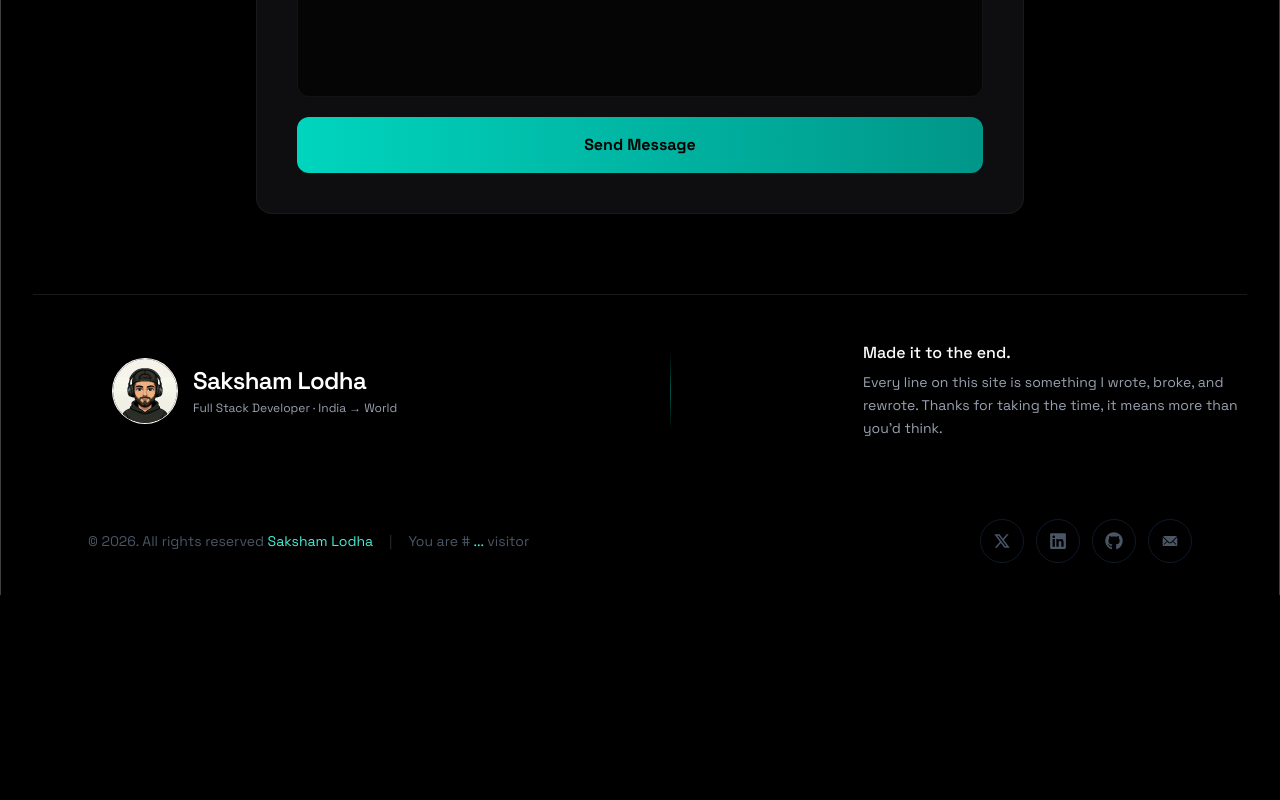
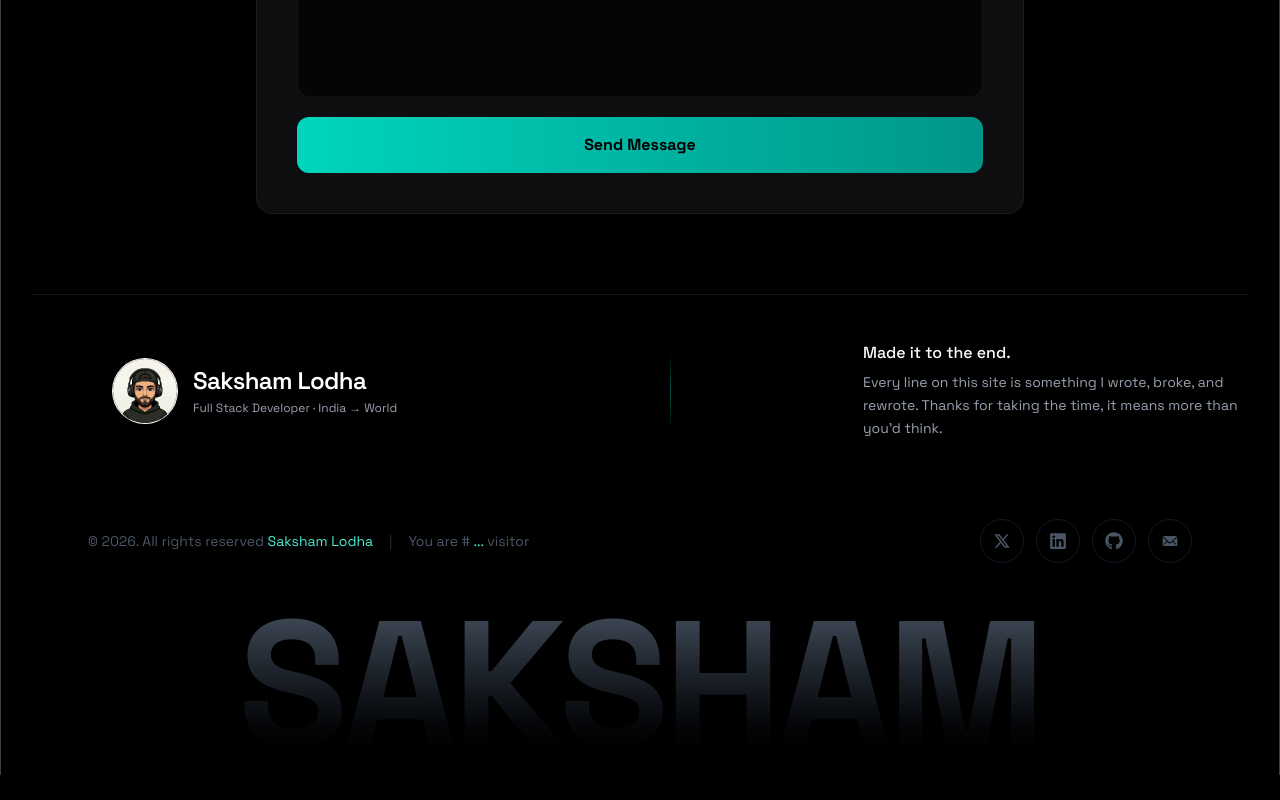
Before and after one commit to inflictt/Portfolio-inflict.in, a React (Vite) app: page / in a window 1280 px wide. Shown: the part 2792-3592 px from the top of the page. Before the commit the page ends 3387 px from the top, so only its background shows below. Built offline with nearby package versions, Linux system fonts and the light colour scheme; no server answers.

Commit message:
wrote name in the footer just for fun

```diff
--- a/src/components/Footer.jsx
+++ b/src/components/Footer.jsx
@@ -91,9 +91,19 @@ export default function Footer() {
                             ))}
                         </div>
                     </div>
-
                 </div>
             </div>
+            <div className="flex justify-center items-center" >
+
+                <p className="text-7xl sm:text-9xl lg:text-[180px] font-extrabold tracking-tight
+                bg-gradient-to-b from-gray-600 to-black
+                bg-clip-text text-transparent
+                select-none leading-none">
+                    SAKSHAM
+                </p>
+
+            </div>
+
         </footer >
     );
 }
```
